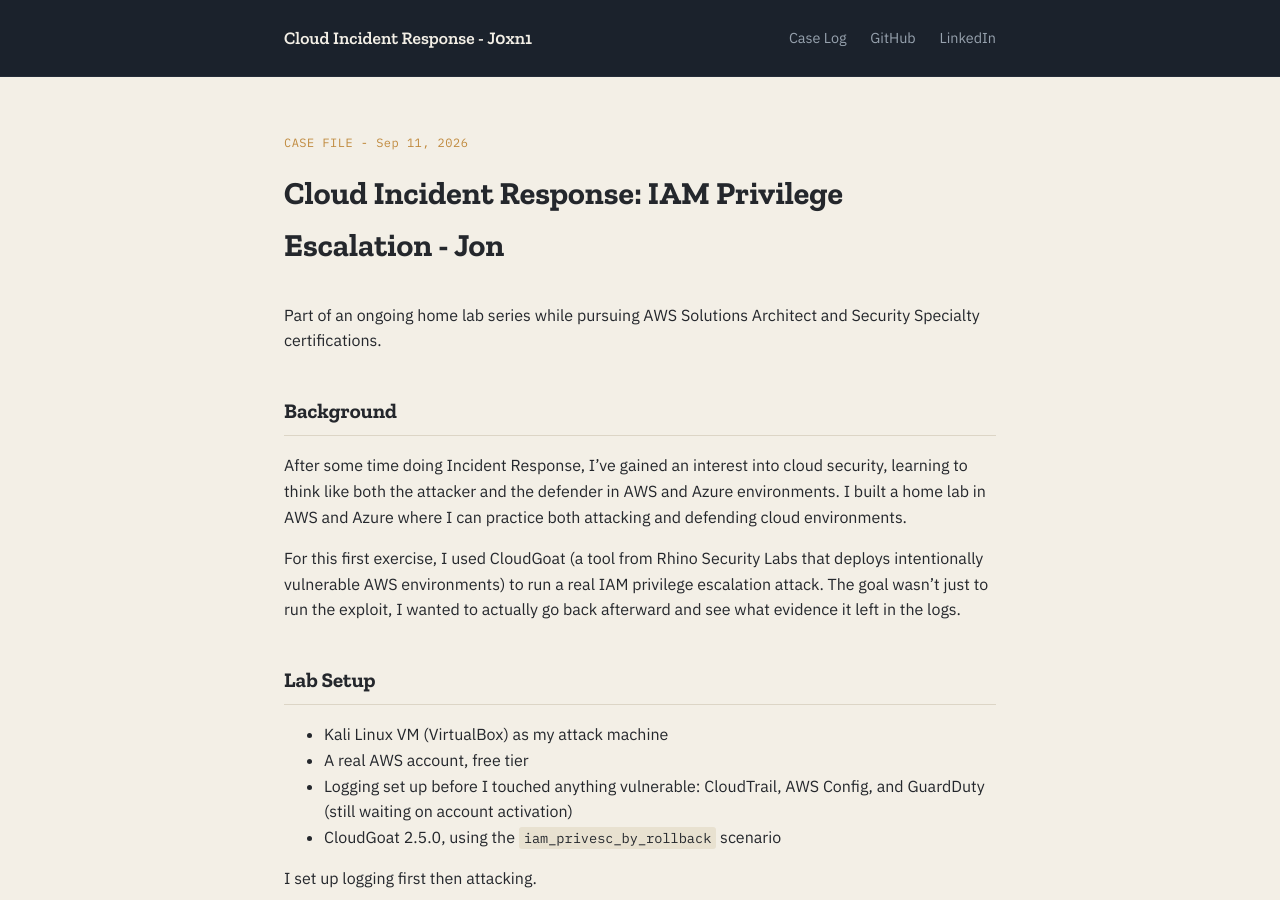
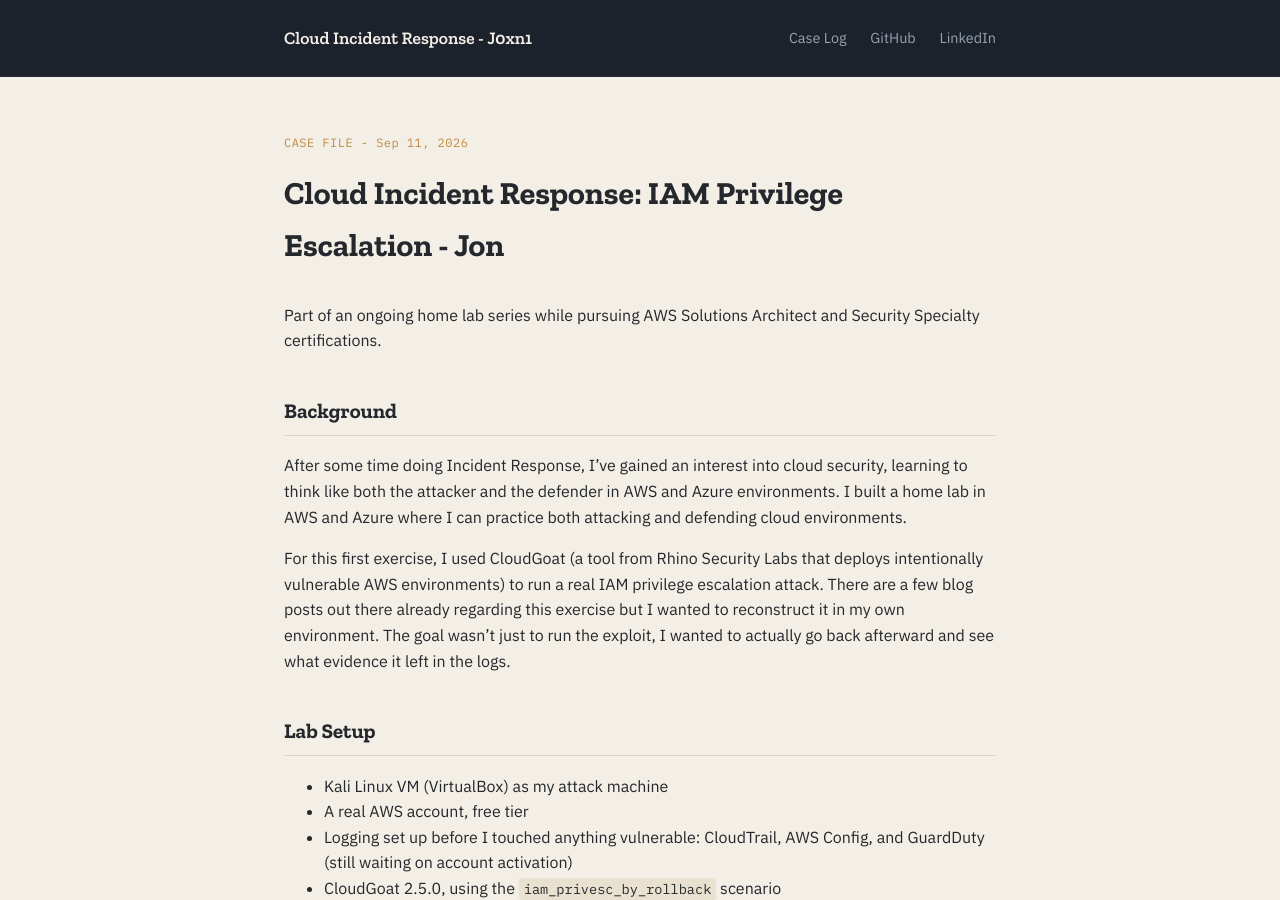
Before and after one commit to J0xn1/j0xn1.github.io, a Jekyll site: the page built from _posts/2026-09-11-iam-privesc-writeup.md, in a window 1280 px wide and 900 px high. Built offline with Jekyll 4.4.1, drawn with Linux system fonts in a browser that asks for light colours.

Commit message:
Update 2026-09-11-iam-privesc-writeup.md

```diff
--- a/_posts/2026-09-11-iam-privesc-writeup.md
+++ b/_posts/2026-09-11-iam-privesc-writeup.md
@@ -10,7 +10,7 @@ Part of an ongoing home lab series while pursuing AWS Solutions Architect and Se
 
 After some time doing Incident Response, I've gained an interest into cloud security, learning to think like both the attacker and the defender in AWS and Azure environments. I built a home lab in AWS and Azure where I can practice both attacking and defending cloud environments.
 
-For this first exercise, I used CloudGoat (a tool from Rhino Security Labs that deploys intentionally vulnerable AWS environments) to run a real IAM privilege escalation attack. The goal wasn't just to run the exploit, I wanted to actually go back afterward and see what evidence it left in the logs.
+For this first exercise, I used CloudGoat (a tool from Rhino Security Labs that deploys intentionally vulnerable AWS environments) to run a real IAM privilege escalation attack. There are a few blog posts out there already regarding this exercise but I wanted to reconstruct it in my own environment. The goal wasn't just to run the exploit, I wanted to actually go back afterward and see what evidence it left in the logs.
 
 ## Lab Setup
 
```
